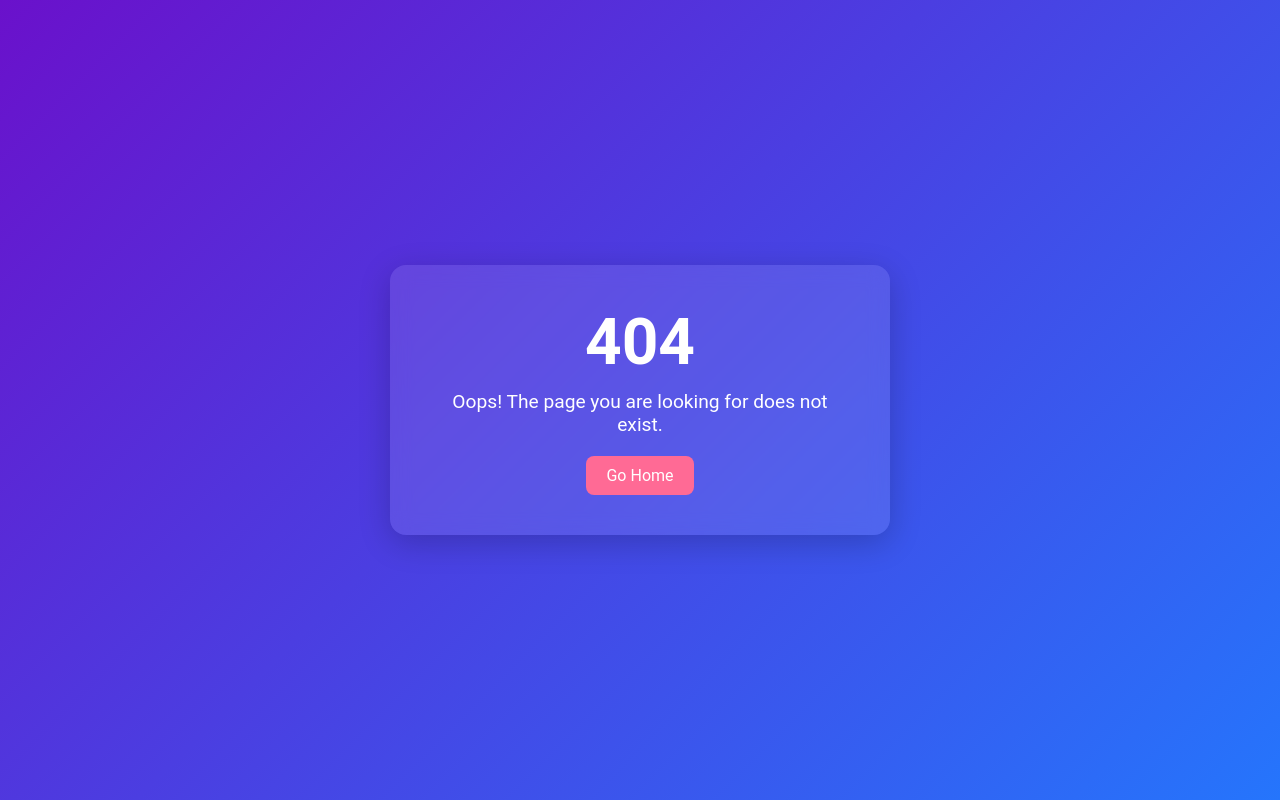
After one commit to oar06g/LinksShorter, a Flask app: template LinksShorter/templates/not-found.html in a window 1280 px wide. The commit adds this page. Run offline with Flask 3, Linux system fonts and the light colour scheme; the template is opened without the code that fills it, so the values that code supplies are empty.

Commit message:
add not found page

```diff
--- /dev/null
+++ b/LinksShorter/templates/not-found.html
@@ -0,0 +1,71 @@
+<!DOCTYPE html>
+<html lang="en">
+
+<head>
+    <meta charset="UTF-8">
+    <meta name="viewport" content="width=device-width, initial-scale=1.0">
+    <title>404 - Page Not Found</title>
+    <link rel="shortcut icon" href="{{ url_for('static', filename='img/icon.ico') }}" type="image/x-icon">
+    <style>
+        * {
+            margin: 0;
+            padding: 0;
+            box-sizing: border-box;
+        }
+
+        body {
+            font-family: 'Roboto', sans-serif;
+            background: linear-gradient(135deg, #6a11cb, #2575fc);
+            color: #fff;
+            display: flex;
+            justify-content: center;
+            align-items: center;
+            min-height: 100vh;
+            text-align: center;
+        }
+
+        .container {
+            background: rgba(255, 255, 255, 0.1);
+            padding: 40px;
+            border-radius: 16px;
+            backdrop-filter: blur(10px);
+            box-shadow: 0 8px 32px rgba(0, 0, 0, 0.2);
+            width: 100%;
+            max-width: 500px;
+        }
+
+        h1 {
+            font-size: 4rem;
+            margin-bottom: 10px;
+        }
+
+        p {
+            font-size: 1.2rem;
+            margin-bottom: 20px;
+        }
+
+        a {
+            display: inline-block;
+            padding: 10px 20px;
+            background: #ff6a95;
+            color: #fff;
+            border-radius: 8px;
+            text-decoration: none;
+            transition: background 0.3s;
+        }
+
+        a:hover {
+            background: #e05584;
+        }
+    </style>
+</head>
+
+<body>
+    <div class="container">
+        <h1>404</h1>
+        <p>Oops! The page you are looking for does not exist.</p>
+        <a href="/">Go Home</a>
+    </div>
+</body>
+
+</html>
--- a/run.py
+++ b/run.py
@@ -1,5 +1,4 @@
 from LinksShorter import create_app
-
 app = create_app()
 
 if __name__ == "__main__":
```
Also changed, not shown: LinksShorter/app.py (+34 -38 lines), LinksShorter/config.py (+21 -25 lines), LinksShorter/functions.py (+3 -31 lines), LinksShorter/models.py (+4 -8 lines), LinksShorter/templates/index.html (+24 -1 lines), LinksShorter/static/img/icon.ico (added), LinksShorter/static/img/icon.png (added).
